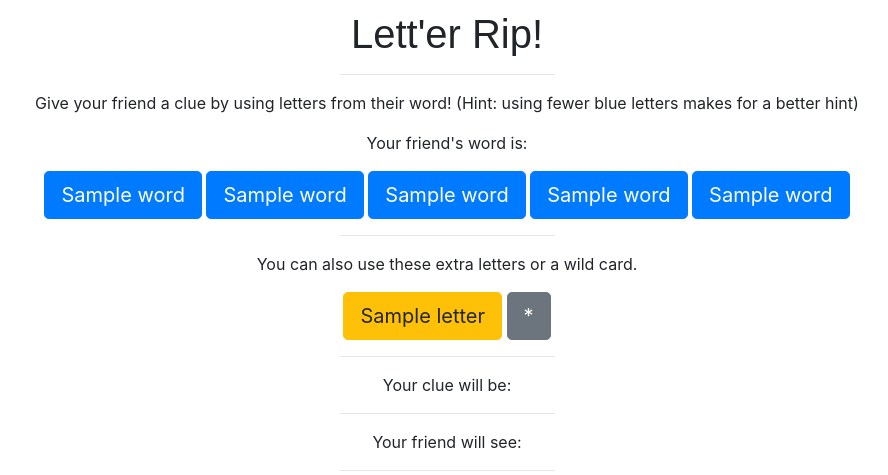
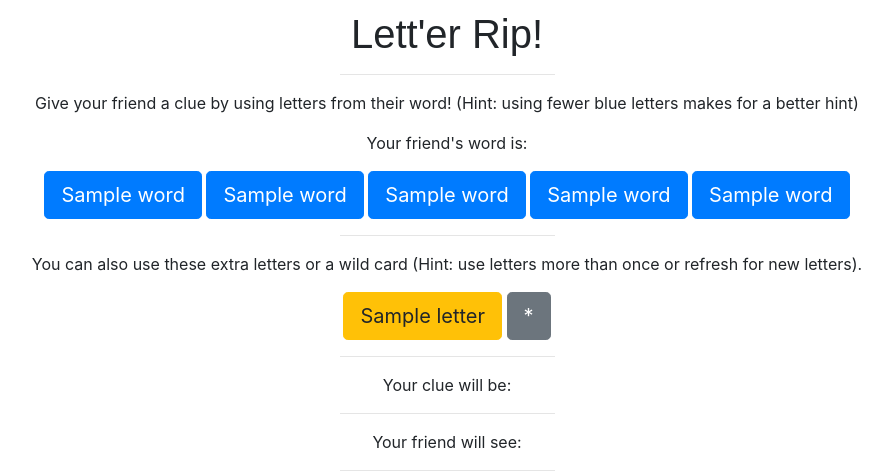
Before and after one commit to codefeld/lettergame, a Flask app: template templates/clue.html in a window 1280 px wide. Shown: the top 475 px of the page, without its empty margins (193-1081 px from the left). Run offline with Flask 2, Linux system fonts and the light colour scheme; the template is opened without the code that fills it: most values are stand-ins (such as "Sample title", 1, 10 or a date in 2020); some libraries are stand-ins or nearby versions.

Commit message:
better info for clue page

```diff
--- a/templates/clue.html
+++ b/templates/clue.html
@@ -8,7 +8,7 @@
 <button onclick="updateClues('{{word[3]}}', '4')" type="button" class="btn btn-primary btn-lg">{{word[3]}}</button>
 <button onclick="updateClues('{{word[4]}}', '5')" type="button" class="btn btn-primary btn-lg">{{word[4]}}</button>
 <hr class="col-3 col-md-2">
-<p>You can also use these extra letters or a wild card.</p>
+<p>You can also use these extra letters or a wild card (Hint: use letters more than once or refresh for new letters).</p>
 {% for letter in letters %}
 <button onclick="updateClues('{{letter}}', '')" type="button" class="btn btn-warning btn-lg">{{letter}}</button>
 {% endfor %}
```
Also changed, not shown: todo.md (+0 -3 lines).
